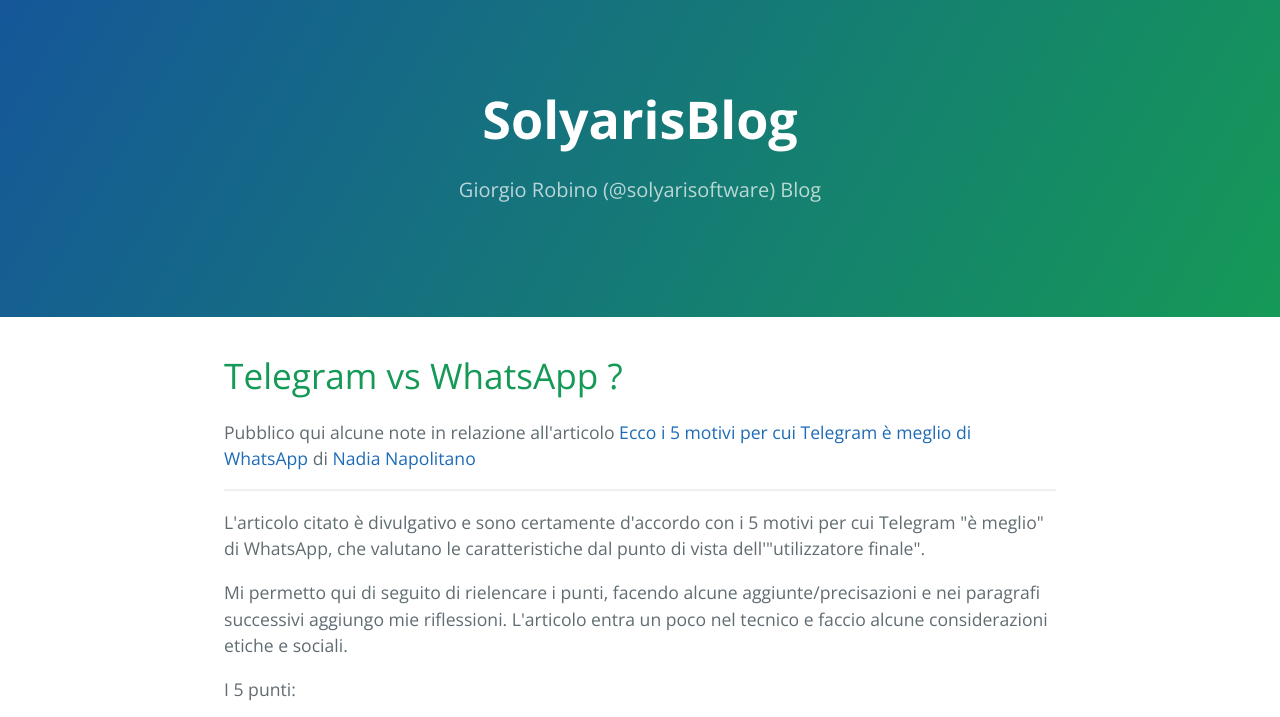
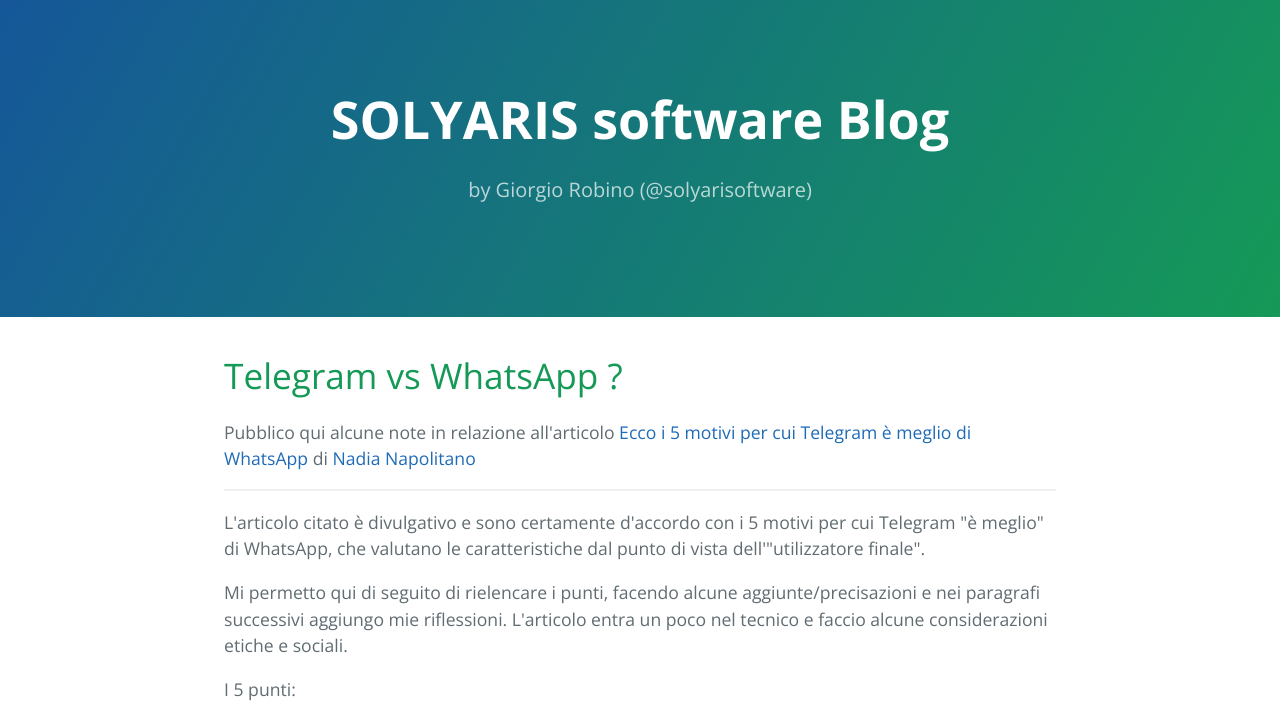
Before and after one commit to solyaris/blog, a plain HTML site: page index.html in a window 1280 px wide. Shown: the top 717 px of the page. Drawn offline with nearby package versions, Linux system fonts and the light colour scheme.

Commit message:
Replace master branch with page content via GitHub

```diff
--- a/index.html
+++ b/index.html
@@ -2,7 +2,7 @@
 <html lang="en-us">
   <head>
     <meta charset="UTF-8">
-    <title>SolyarisBlog by solyaris</title>
+    <title>SOLYARIS software Blog by solyaris</title>
     <meta name="viewport" content="width=device-width, initial-scale=1">
     <link rel="stylesheet" type="text/css" href="stylesheets/normalize.css" media="screen">
     <link href='https://fonts.googleapis.com/css?family=Open+Sans:400,700' rel='stylesheet' type='text/css'>
@@ -11,8 +11,8 @@
   </head>
   <body>
     <section class="page-header">
-      <h1 class="project-name">SolyarisBlog</h1>
-      <h2 class="project-tagline">Giorgio Robino (@solyarisoftware) Blog</h2>
+      <h1 class="project-name">SOLYARIS software Blog</h1>
+      <h2 class="project-tagline">by Giorgio Robino (@solyarisoftware)</h2>
     </section>
 
     <section class="main-content">
```
Also changed, not shown: params.json (+1 -1 lines).
